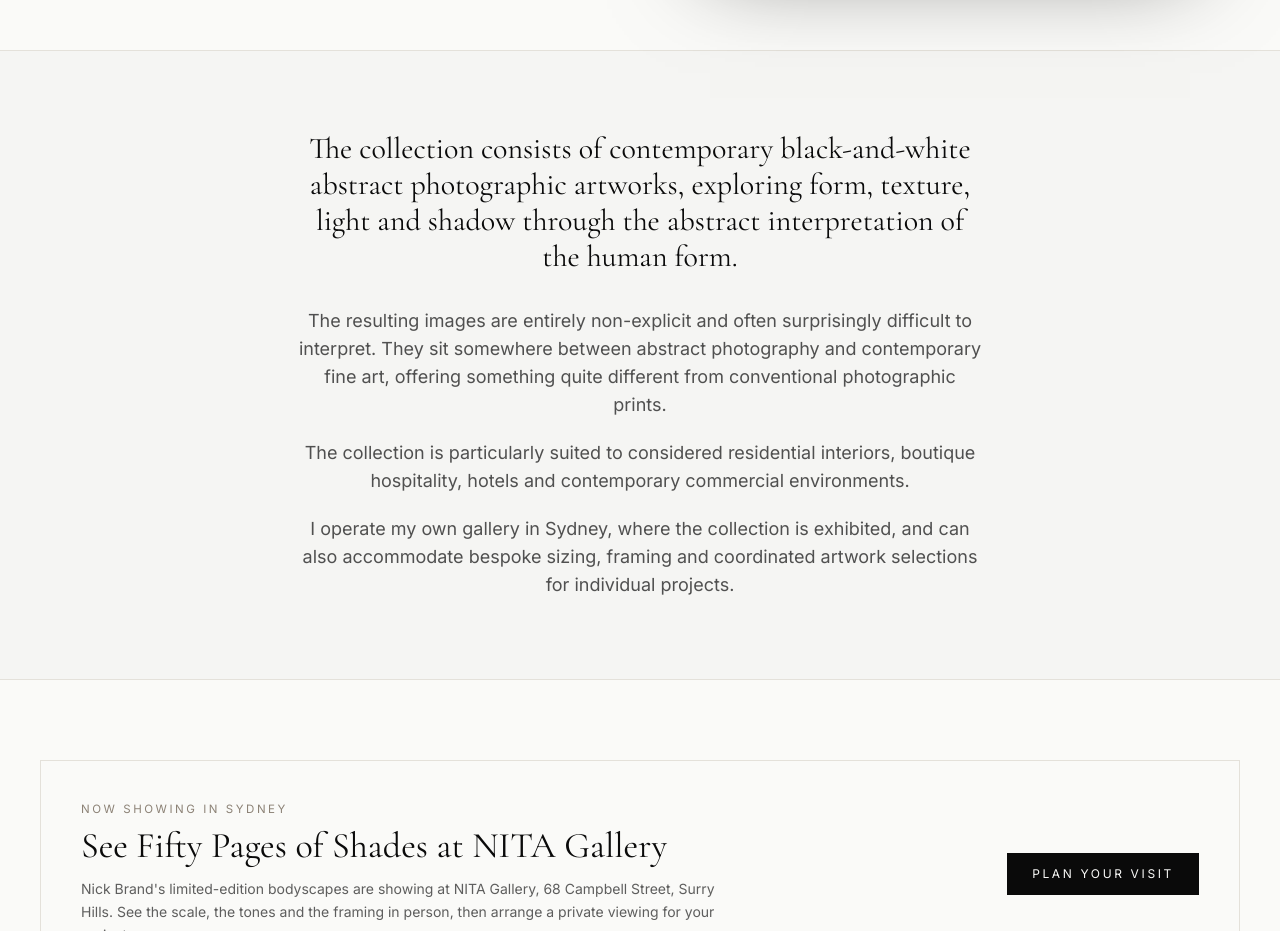
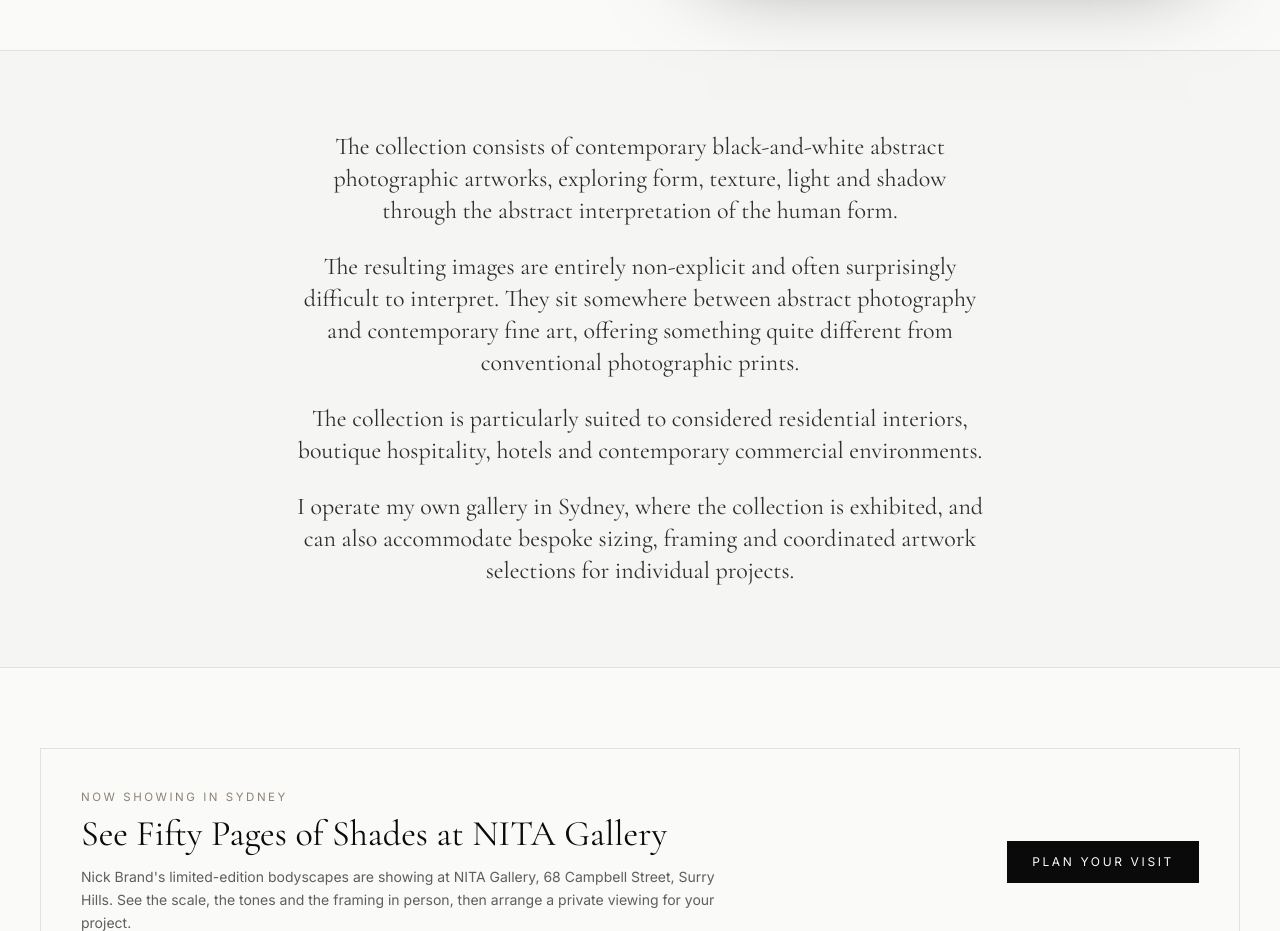
Before and after one commit to nickbrandphotography/fifty-pages-of-shades, a Next.js app: page / in a window 1280 px wide. Shown: the part 800-1731 px from the top of the page. Built offline with nearby package versions, Linux system fonts and the light colour scheme.

Commit message:
Home intro: one consistent font size
Co-Authored-By: Claude Sonnet 5.5 <noreply@anthropic.com>

```diff
--- a/app/page.tsx
+++ b/app/page.tsx
@@ -35,11 +35,11 @@ export default function Home() {
       {/* Intro statement */}
       <section className="border-y border-line bg-ink/[0.02]">
         <div className="mx-auto max-w-3xl px-5 py-20 text-center md:px-10">
-          <p className="font-serif text-2xl leading-relaxed md:text-3xl">
-            The collection consists of contemporary black-and-white abstract photographic artworks, exploring form,
-            texture, light and shadow through the abstract interpretation of the human form.
-          </p>
-          <div className="mt-8 space-y-5 text-base leading-relaxed text-ink/70 md:text-lg">
+          <div className="space-y-6 font-serif text-xl leading-relaxed text-ink/85 md:text-2xl">
+            <p>
+              The collection consists of contemporary black-and-white abstract photographic artworks, exploring form,
+              texture, light and shadow through the abstract interpretation of the human form.
+            </p>
             <p>
               The resulting images are entirely non-explicit and often surprisingly difficult to interpret. They sit somewhere
               between abstract photography and contemporary fine art, offering something quite different from conventional
```
